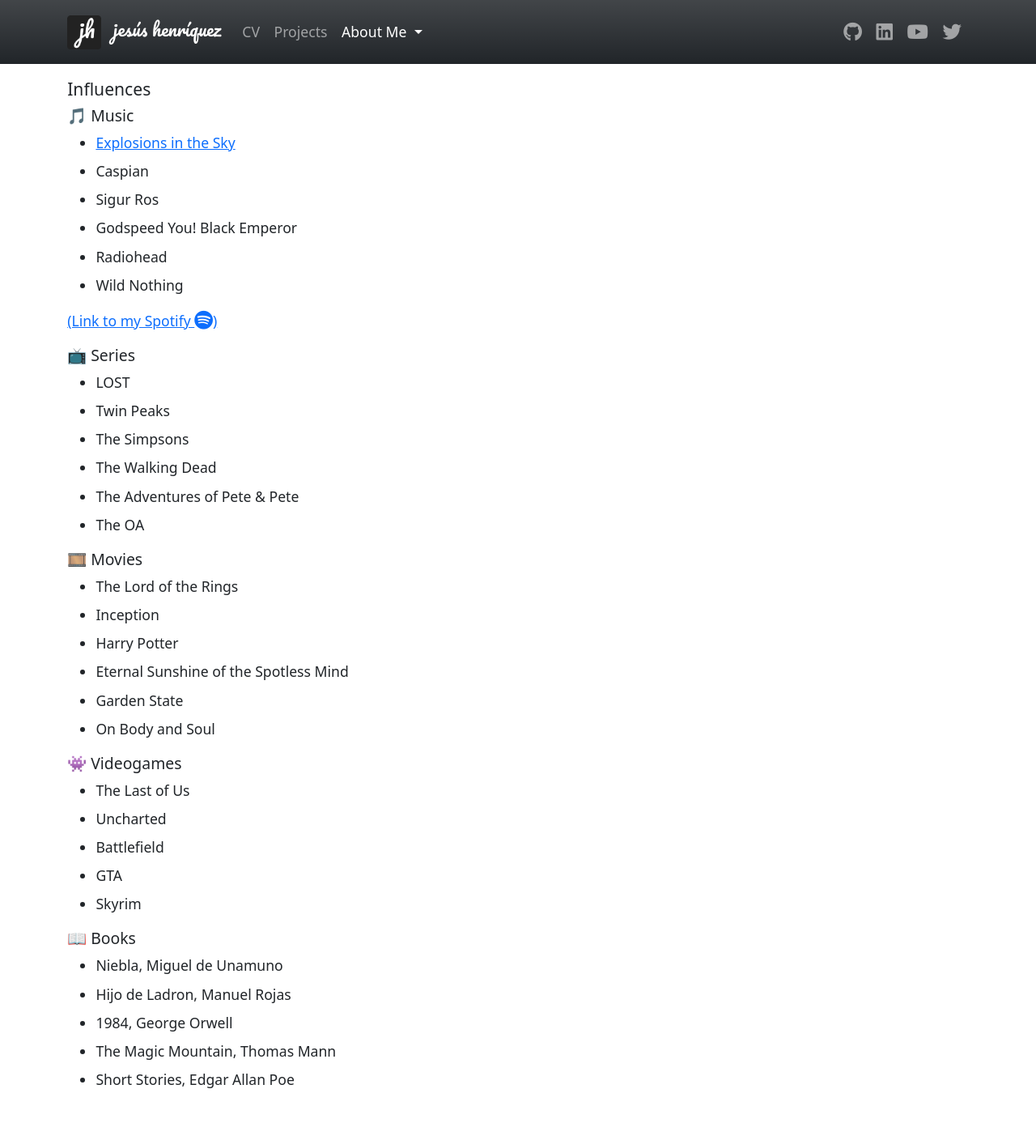
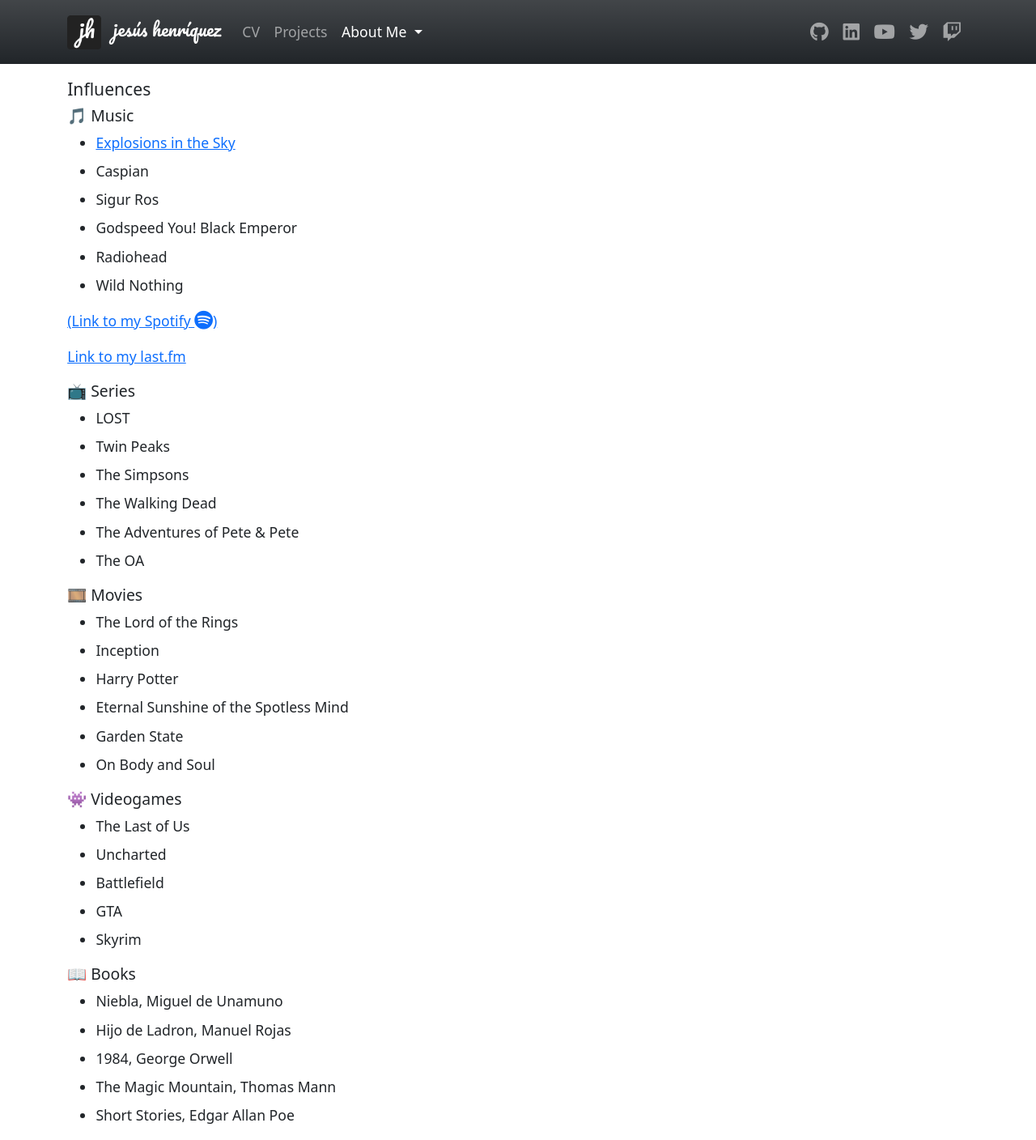
Before and after one commit to HenrYxZ/henryxz.github.io, a Jekyll site: the page built from about_me/influences/index.md, in a window 1280 px wide. Shown: the whole page at 81% size. Built offline with Jekyll 4.4.1, drawn with Linux system fonts in a browser that asks for light colours; nearby versions of some CDN libraries; before the commit the page ends 1364 px from its top, so only the background shows below that.

Commit message:
feat: add twitch and last.fm

```diff
--- a/_config.yml
+++ b/_config.yml
@@ -8,11 +8,13 @@
       image: true
 
 github-url: https://github.com/HenrYxZ
+lastfm-url: https://www.last.fm/user/xhenryx14
 linkedin-url: https://www.linkedin.com/in/hernaldo-henriquez
 youtube-url: https://www.youtube.com/user/xhenryx14
 twitter-url: https://twitter.com/xhenryx14
 spotify-url: https://open.spotify.com/user/xhenryx14
 website-url: https://hernaldo.me
+twitch-url: https://www.twitch.tv/xsombrax14
 
 collections:
   - projects
--- a/_layouts/default.html
+++ b/_layouts/default.html
@@ -112,6 +112,11 @@
                 <i class="fab fa-twitter fa-lg"></i>
               </a>
             </li>
+            <li class="nav-item">
+              <a class="nav-link" href="{{ site.twitch-url }}" target="_blank">
+                <i class="fab fa-twitch fa-lg"></i>
+              </a>
+            </li>
           </ul>
         </div>
       </div>
--- a/about_me/influences/index.md
+++ b/about_me/influences/index.md
@@ -15,6 +15,11 @@
 <a href="{{ site.spotify-url }}" target="_blank">
     (Link to my Spotify <i class="fab fa-spotify fa-lg"></i>)
 </a>
+
+<a href="{{ site.lastfm-url }}" target="_blank">
+    Link to my last.fm
+</a>
+
 
 ## 📺 Series
 - LOST
```
